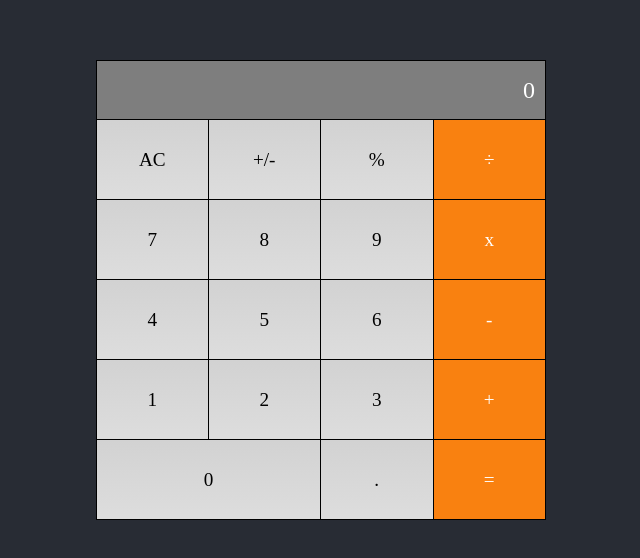
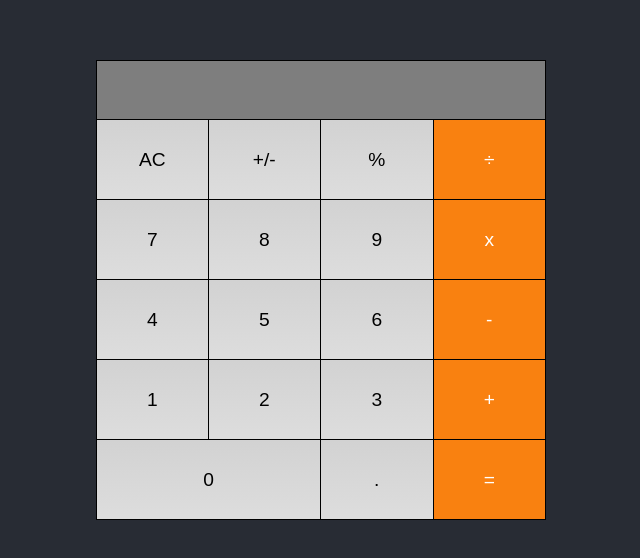
Before and after one commit to Nicolaswg/math-magicians, a React (Create React App) app: page / in a window 1280 px wide. Shown: the part 110-668 px from the top of the page, without its empty margins (319-959 px from the left). Built offline with nearby package versions, Linux system fonts and the light colour scheme.

Commit message:
Add calculator functionality

```diff
--- a/src/components/Calculator.js
+++ b/src/components/Calculator.js
@@ -1,38 +1,51 @@
 import './Calculator.css';
 import React from 'react';
+import calculate from '../logic/calculate';
 
 class Calculator extends React.Component {
   constructor(props) {
     super(props);
-    this.state = {};
+    this.state = {
+      total: null,
+      next: null,
+      operation: null,
+    };
+    this.handleClick = this.handleClick.bind(this);
+  }
+
+  handleClick(e) {
+    this.setState((state) => calculate(state, e.target.textContent));
   }
 
   render() {
+    const { total, next, operation } = this.state;
     return (
       <div className="calculator-grid">
         <div className="output">
-          0
+          {total || ''}
+          {operation || ''}
+          {next || ''}
         </div>
         <div className="row">
-          <span className="button">AC</span>
-          <span className="button">+/-</span>
-          <span className="button">%</span>
-          <span className="button">÷</span>
-          <span className="button">7</span>
-          <span className="button">8</span>
-          <span className="button">9</span>
-          <span className="button">x</span>
-          <span className="button">4</span>
-          <span className="button">5</span>
-          <span className="button">6</span>
-          <span className="button">-</span>
-          <span className="button">1</span>
-          <span className="button">2</span>
-          <span className="button">3</span>
-          <span className="button">+</span>
-          <span className="button span-2">0</span>
-          <span className="button">.</span>
-          <span className="button">=</span>
+          <button type="button" className="button" onClick={this.handleClick}>AC</button>
+          <button type="button" className="button" onClick={this.handleClick}>+/-</button>
+          <button type="button" className="button" onClick={this.handleClick}>%</button>
+          <button type="button" className="button" onClick={this.handleClick}>÷</button>
+          <button type="button" className="button" onClick={this.handleClick}>7</button>
+          <button type="button" className="button" onClick={this.handleClick}>8</button>
+          <button type="button" className="button" onClick={this.handleClick}>9</button>
+          <button type="button" className="button" onClick={this.handleClick}>x</button>
+          <button type="button" className="button" onClick={this.handleClick}>4</button>
+          <button type="button" className="button" onClick={this.handleClick}>5</button>
+          <button type="button" className="button" onClick={this.handleClick}>6</button>
+          <button type="button" className="button" onClick={this.handleClick}>-</button>
+          <button type="button" className="button" onClick={this.handleClick}>1</button>
+          <button type="button" className="button" onClick={this.handleClick}>2</button>
+          <button type="button" className="button" onClick={this.handleClick}>3</button>
+          <button type="button" className="button" onClick={this.handleClick}>+</button>
+          <button type="button" className="button span-2" onClick={this.handleClick}>0</button>
+          <button type="button" className="button" onClick={this.handleClick}>.</button>
+          <button type="button" className="button" onClick={this.handleClick}>=</button>
         </div>
       </div>
     );
--- a/src/logic/operate.js
+++ b/src/logic/operate.js
@@ -14,7 +14,7 @@ export default function operate(numberOne, numberTwo, operation) {
   }
   if (operation === '÷') {
     try {
-      return one.div(two).toString();
+      return one.div(two).toFixed(4).toString();
     } catch (err) {
       return "Can't divide by 0.";
     }
```
